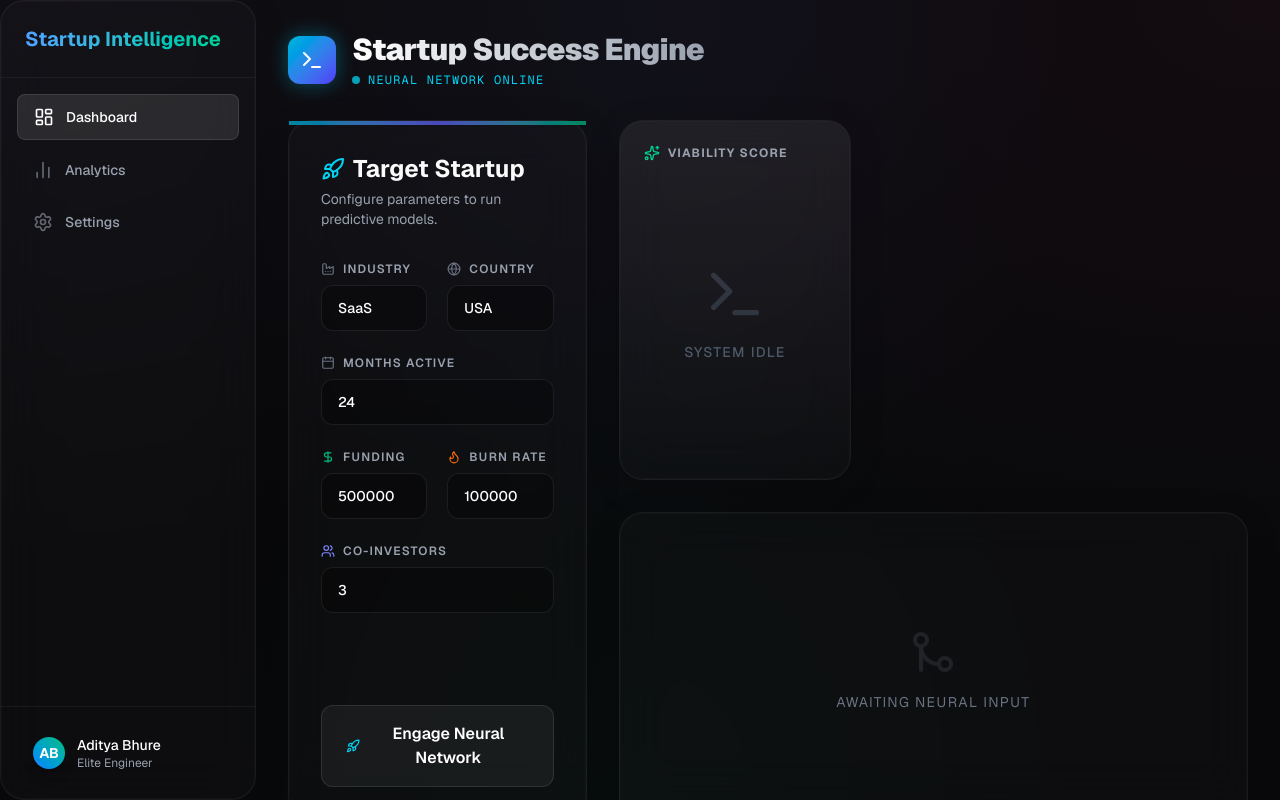
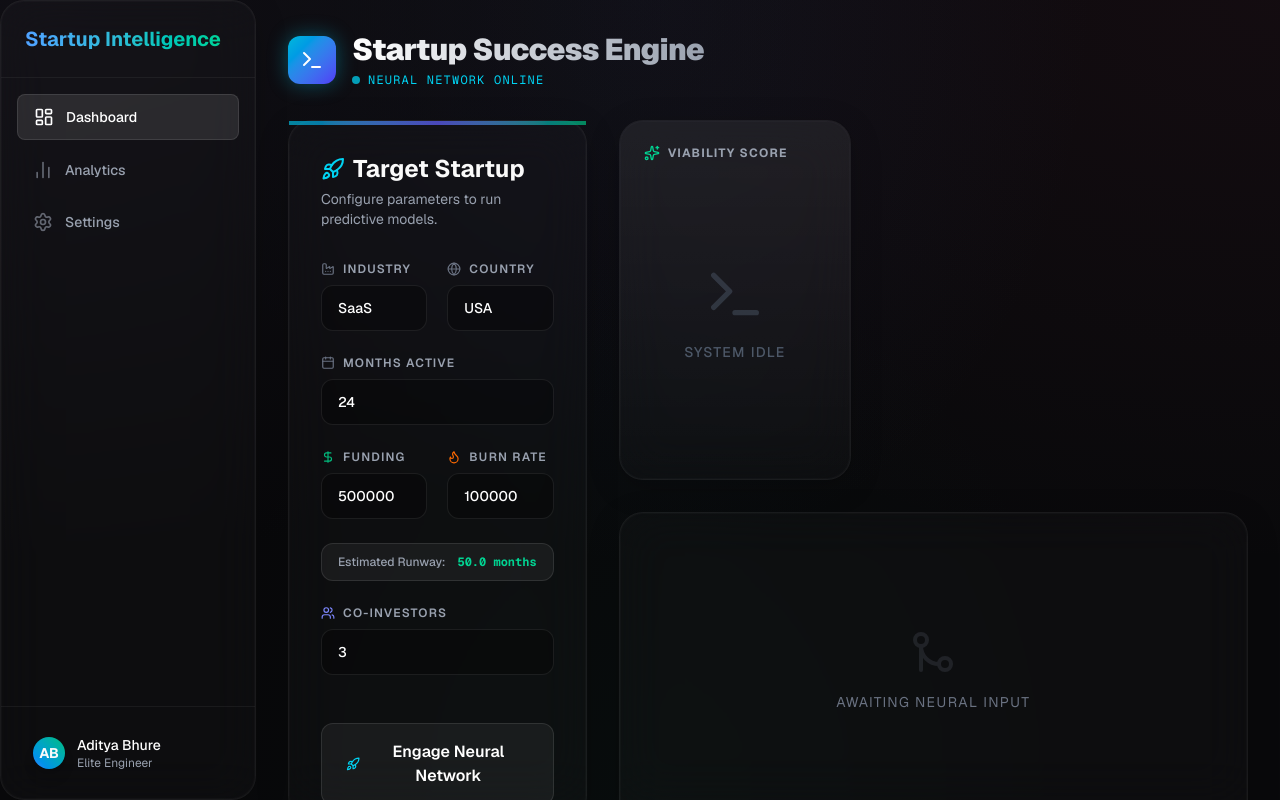
Before and after one commit to AadityaBhuree/startup-success-engine, a Next.js app in the folder app/frontend/: page / in a window 1280 px wide. Built offline with nearby package versions, Linux system fonts and the light colour scheme.

Commit message:
feat: add Runway Calculator widget and field tooltips to PredictionForm

```diff
--- a/app/frontend/src/components/PredictionForm.tsx
+++ b/app/frontend/src/components/PredictionForm.tsx
@@ -120,7 +120,7 @@ export default function PredictionForm({ onSubmit, loading }: PredictionFormProp
       <div className="grid grid-cols-2 gap-5">
         <motion.div variants={itemVariants} className="flex flex-col gap-2">
           <label className="text-xs text-gray-400 uppercase tracking-widest font-semibold flex items-center justify-between">
-            <div className="flex items-center gap-2">
+            <div className="flex items-center gap-2" title="Total USD capital raised to date">
               <DollarSign className="w-3.5 h-3.5 text-emerald-500" />
               Funding
             </div>
@@ -137,7 +137,7 @@ export default function PredictionForm({ onSubmit, loading }: PredictionFormProp
         </motion.div>
 
         <motion.div variants={itemVariants} className="flex flex-col gap-2">
-          <label className="text-xs text-gray-400 uppercase tracking-widest font-semibold flex items-center gap-2">
+          <label className="text-xs text-gray-400 uppercase tracking-widest font-semibold flex items-center gap-2" title="Monthly net cash burn rate proxy">
             <Flame className="w-3.5 h-3.5 text-orange-500" />
             Burn Rate
           </label>
@@ -152,8 +152,21 @@ export default function PredictionForm({ onSubmit, loading }: PredictionFormProp
         </motion.div>
       </div>
 
+      {/* Runway Calculator Widget */}
+      {burnRate > 0 && (
+        <motion.div variants={itemVariants} className="bg-white/5 border border-white/10 rounded-xl px-4 py-2.5 flex items-center justify-between text-xs">
+          <span className="text-gray-400 font-medium">Estimated Runway:</span>
+          <span className={`font-mono font-bold ${
+            (totalFunding / burnRate) >= 18 ? "text-emerald-400" :
+            (totalFunding / burnRate) >= 12 ? "text-yellow-400" : "text-rose-400"
+          }`}>
+            {(totalFunding / burnRate).toFixed(1)} months
+          </span>
+        </motion.div>
+      )}
+
       <motion.div variants={itemVariants} className="flex flex-col gap-2">
-        <label className="text-xs text-gray-400 uppercase tracking-widest font-semibold flex items-center gap-2">
+        <label className="text-xs text-gray-400 uppercase tracking-widest font-semibold flex items-center gap-2" title="Number of participating syndicate VC co-investors">
           <Users className="w-3.5 h-3.5 text-indigo-400" />
           Co-investors
         </label>
```
